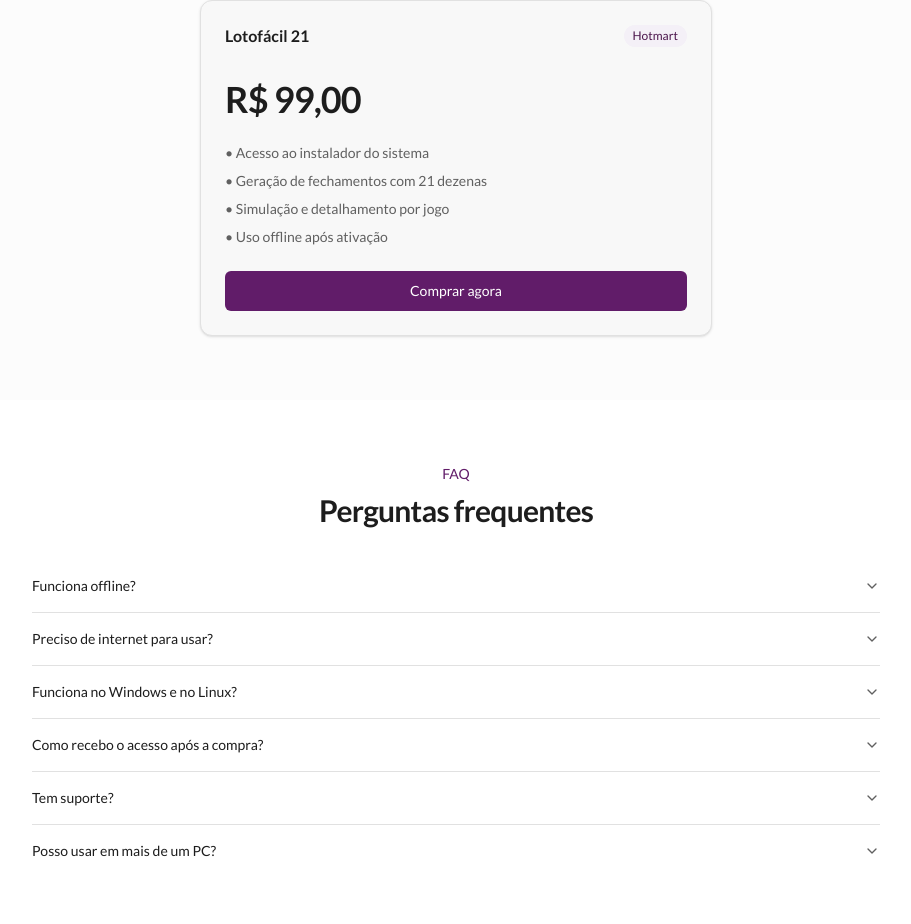
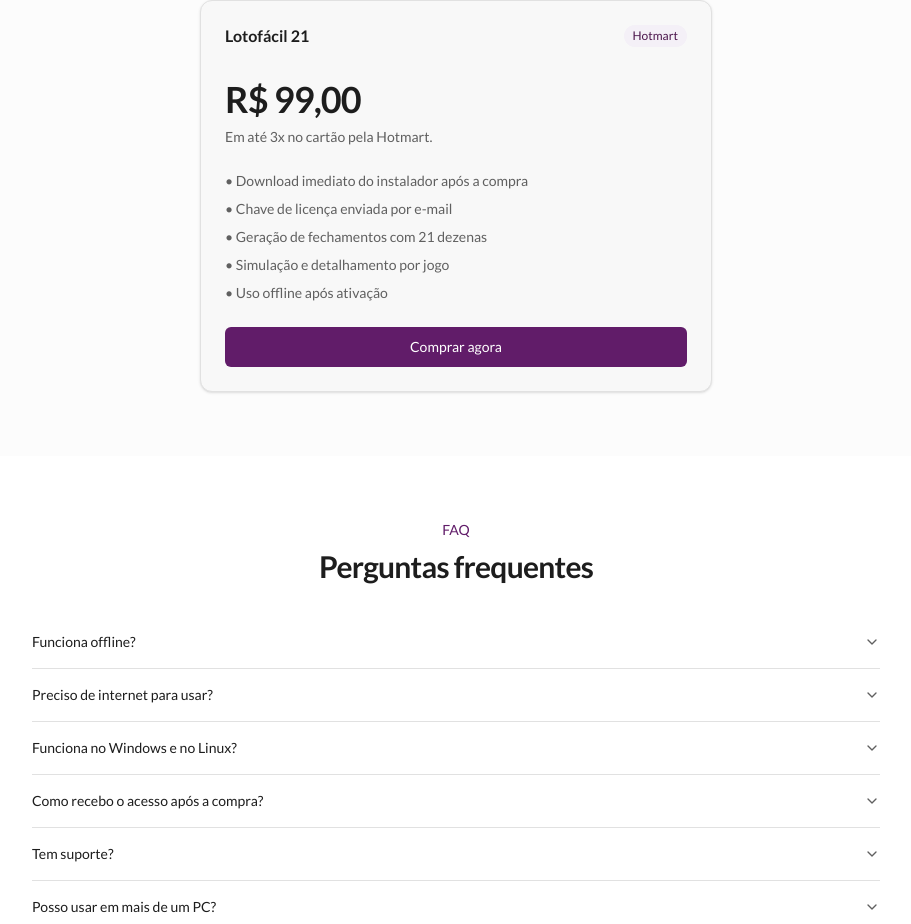
Before and after one commit to Jefferson08/lotofacil-21-site, a React (Vite) app: page / in a window 1280 px wide. Shown: the part 7618-8542 px from the top of the page, without its empty margins (184-1095 px from the left). Built offline with nearby package versions, Linux system fonts and the light colour scheme.

Commit message:
chore: update pricing details

```diff
--- a/src/components/sections/Pricing.tsx
+++ b/src/components/sections/Pricing.tsx
@@ -4,7 +4,8 @@
 import { HOTMART_URL, PRICE } from "@/lib/constants"
 
 const items = [
-  "Acesso ao instalador do sistema",
+  "Download imediato do instalador após a compra",
+  "Chave de licença enviada por e-mail",
   "Geração de fechamentos com 21 dezenas",
   "Simulação e detalhamento por jogo",
   "Uso offline após ativação",
@@ -34,6 +35,7 @@
             </CardHeader>
             <CardContent>
               <div className="text-4xl font-semibold tracking-tight">{PRICE}</div>
+      <div className="mt-2 text-sm text-muted-foreground">Em até 3x no cartão pela Hotmart.</div>
               <ul className="mt-6 space-y-2 text-sm text-muted-foreground">
                 {items.map((item) => (
                   <li key={item}>• {item}</li>
```
